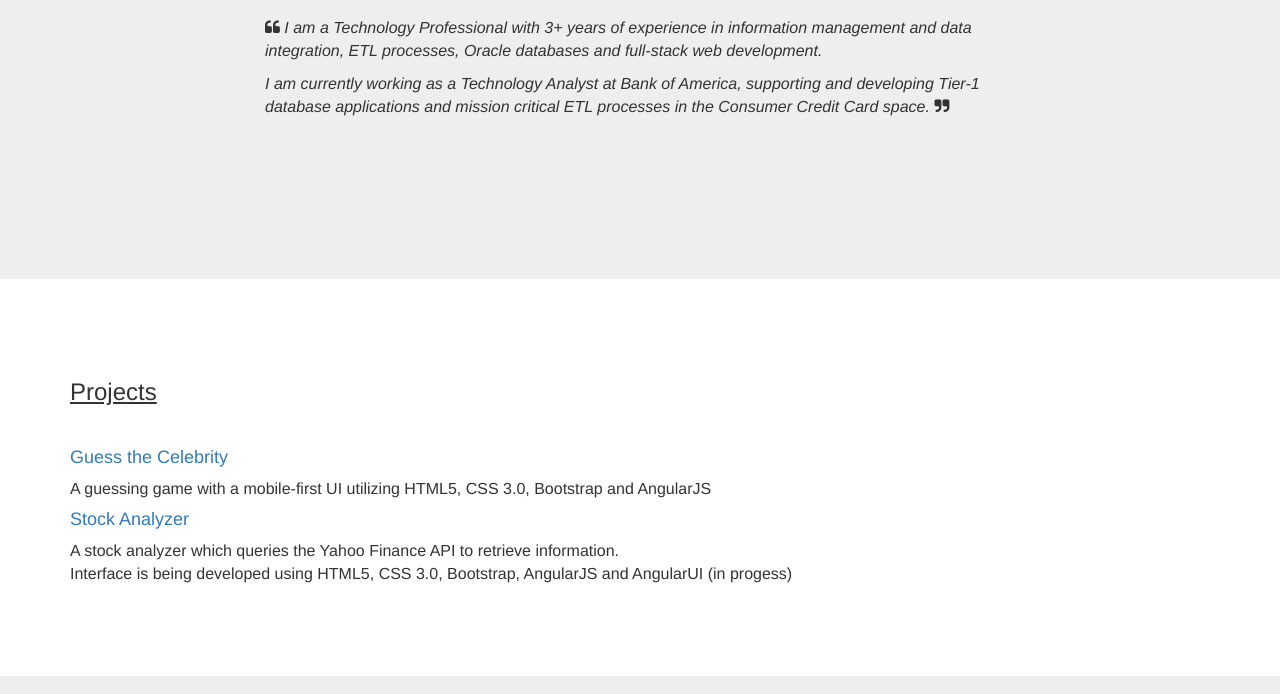
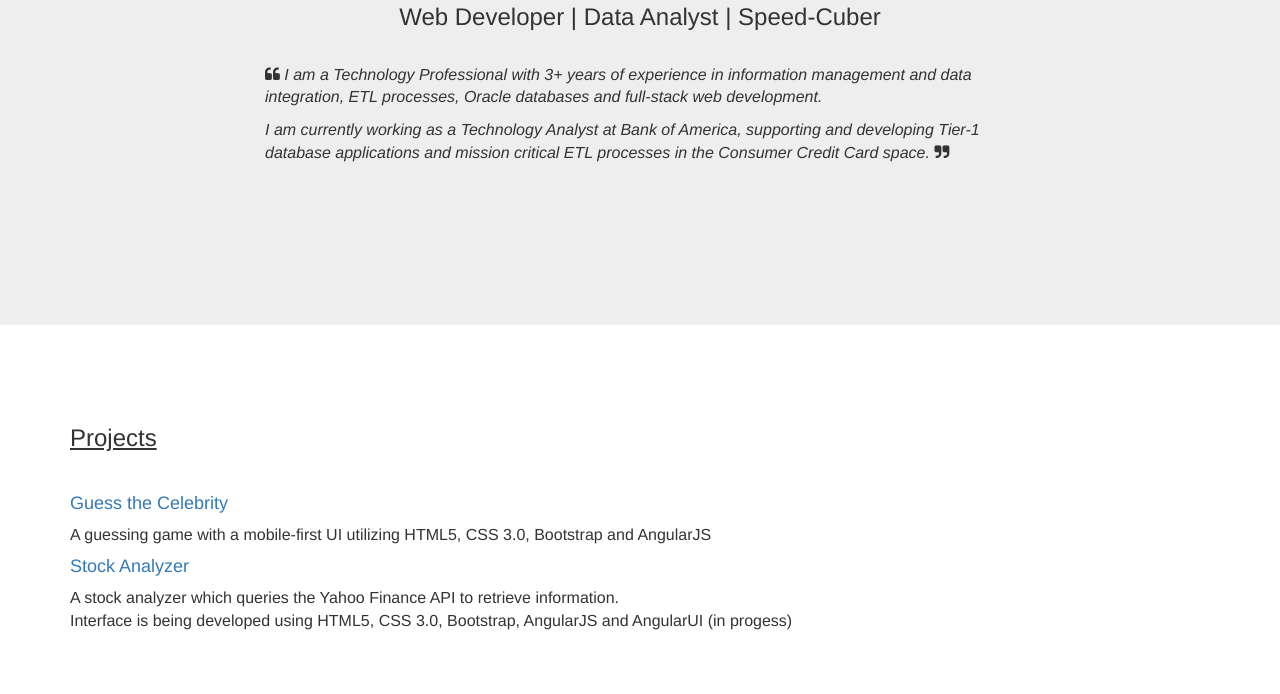
Before and after one commit to udai-singh/udai-singh.github.io, a website: page index.html in a window 1280 px wide. Shown: the part 406-1100 px from the top of the page. Drawn offline with Linux system fonts and the light colour scheme.

Commit message:
headline

```diff
--- a/index.html
+++ b/index.html
@@ -109,6 +109,7 @@
                 <div class="col-lg-12">
                     <img src="images/udai_new_headshot.JPG" class="img-responsive img-circle center-block" width="200">
                     <h2>Udai Singh</h2>
+                    <h3>Web Developer | Data Analyst | Speed-Cuber</h3>
                     <!-- <h4>ETL / Data Integration</h4> -->
                 </div>
             </div>
```
